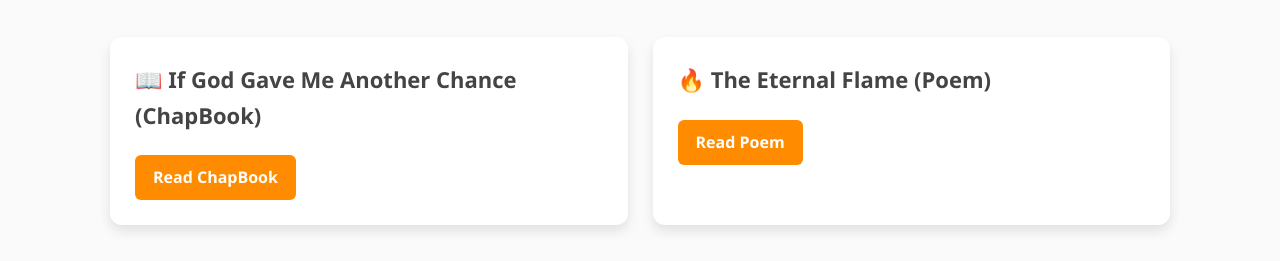
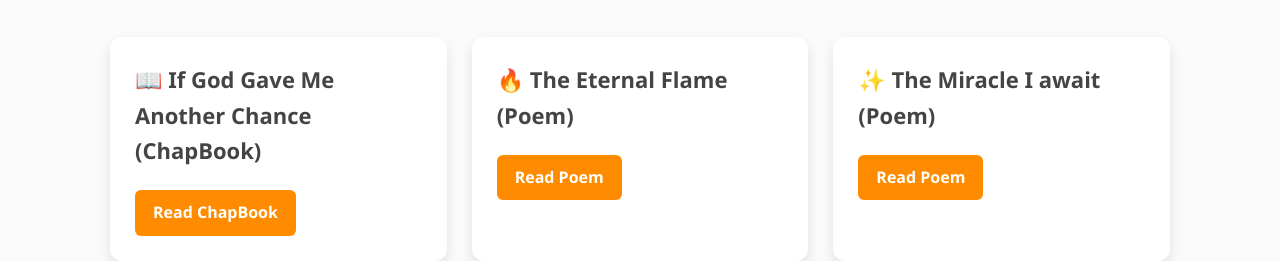
Before and after one commit to Aurevyn-novyra/my-website, a plain HTML site: page index.html in a window 1280 px wide. Shown: the part 699-960 px from the top of the page. Drawn offline with Linux system fonts and the light colour scheme.

Commit message:
Update index.html

```diff
--- a/index.html
+++ b/index.html
@@ -176,7 +176,14 @@
            target="_blank" class="btn">Read Poem</a>
       </div>
 
+      <div class="card">
+        <h3>✨ The Miracle I await (Poem) </h3>
+        <a href= "https://drive.google.com/file/d/1oSII0qvsMSigr9GRxeLhU0QRgQJctKxy/view?usp=drivesdk"
+          target="_blank" class="btn">Read Poem</a>
     </div>
+
+    </div>
+
   </section>
 
   <!-- About -->
```
